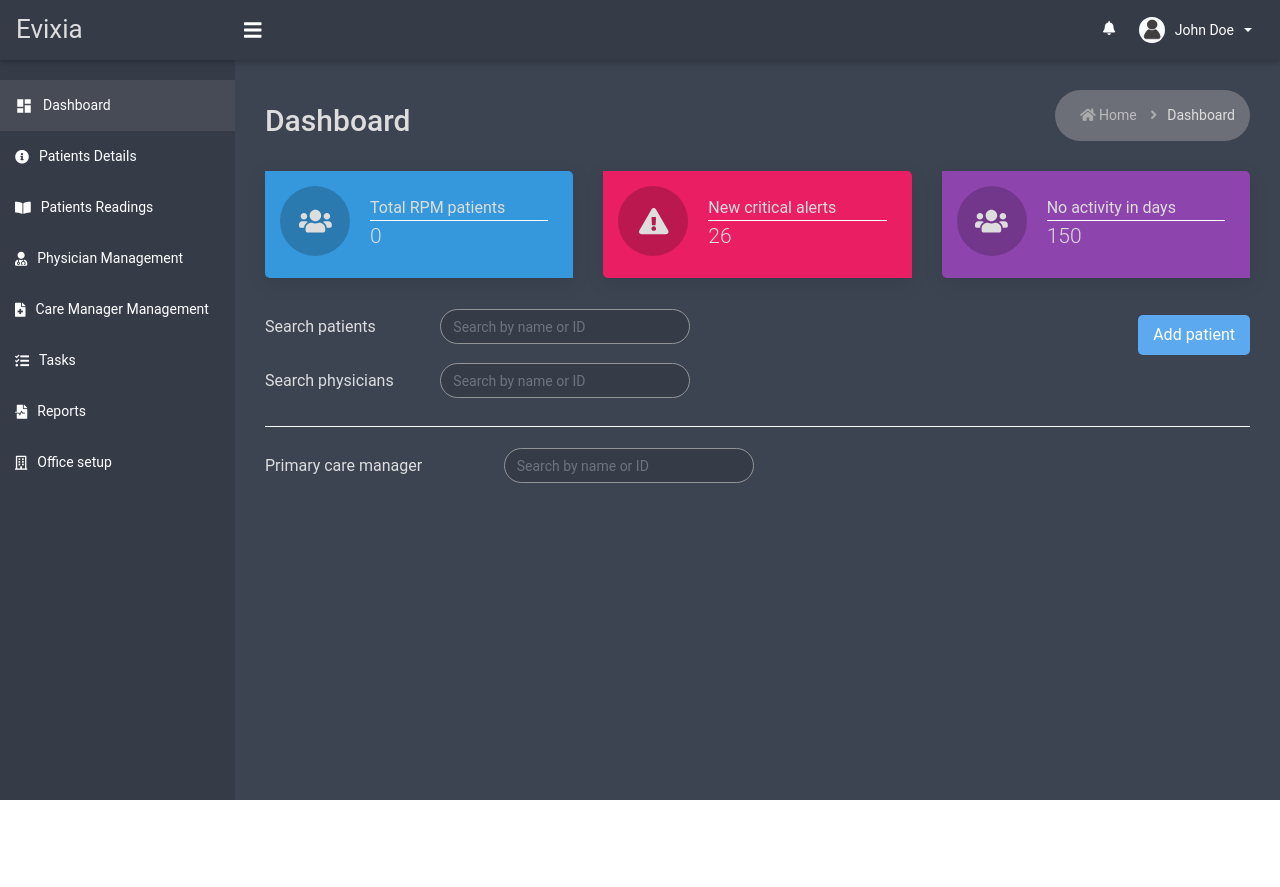
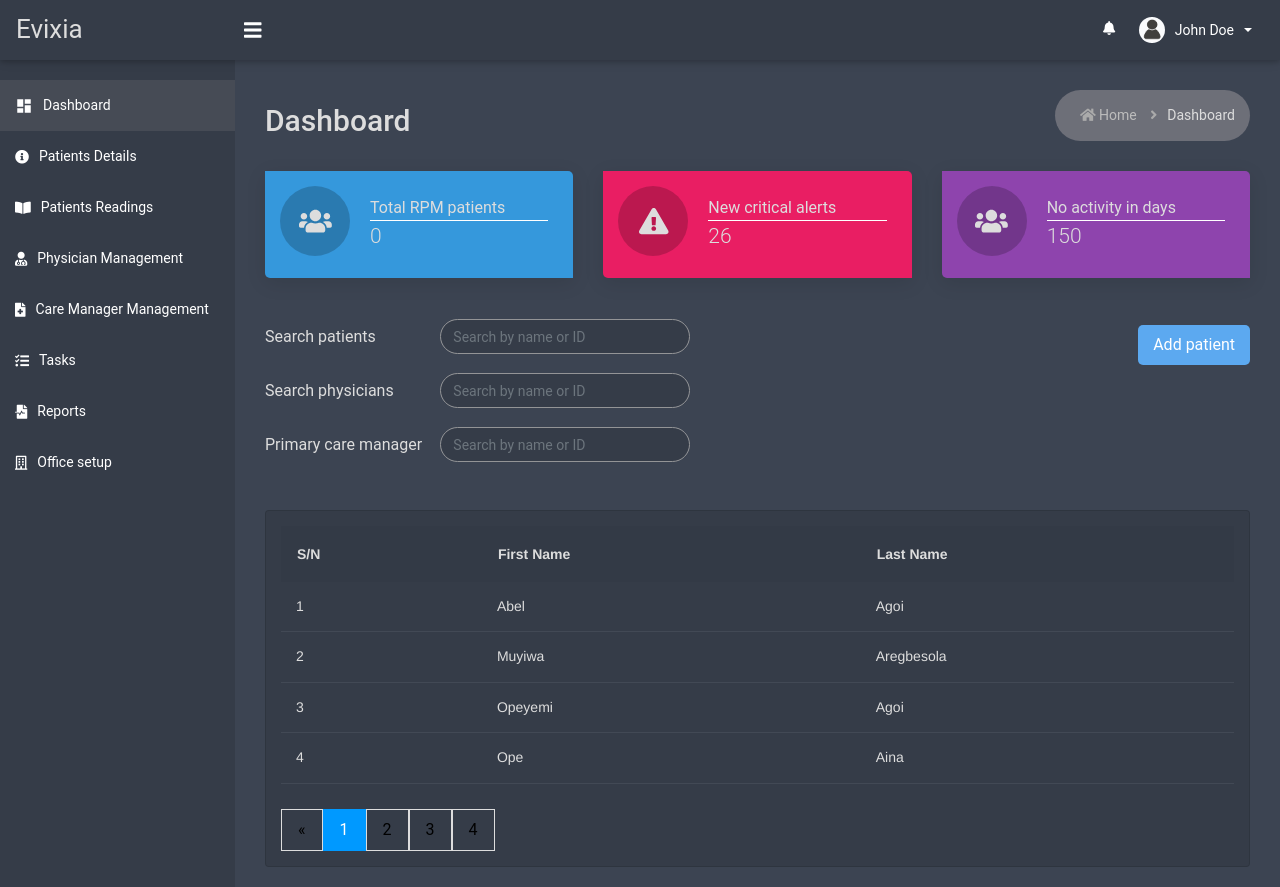
Before and after one commit to praiseycruz/medical-proj-1, a React (Create React App) app in the folder medical-proj/: page /dashboard in a window 1280 px wide. Before the commit the page ends 800 px from the top, so only its background shows below. Built offline with nearby package versions, Linux system fonts and the light colour scheme; no server answers.

Commit message:
added temporary table on dashboard

```diff
--- a/medical-proj/package.json
+++ b/medical-proj/package.json
@@ -15,6 +15,7 @@
     "node-sass": "4.12",
     "react": "^17.0.1",
     "react-bootstrap": "^1.4.0",
+    "react-data-table-component": "^6.11.6",
     "react-dom": "^17.0.1",
     "react-final-form": "^6.5.2",
     "react-redux": "^7.2.2",
--- a/medical-proj/src/pages/dashboard.page.jsx
+++ b/medical-proj/src/pages/dashboard.page.jsx
@@ -2,10 +2,11 @@ import React from 'react'
 import { connect } from 'react-redux'
 import { Link } from 'react-router-dom'
 import { DashboardWrapper } from './styled_components/dashboard.style'
-import { Form, FormControl, Row, Col, Button } from 'react-bootstrap'
+import { Form, FormControl, Row, Col, Button, Card } from 'react-bootstrap'
 import { FontAwesomeIcon } from '@fortawesome/react-fontawesome'
 import { faUsers, faExclamationTriangle } from "@fortawesome/free-solid-svg-icons"
 import { dashboardAction } from '../actions/dashboard.action'
+import { TableComponent } from '../components/Table'
 
 class DashboardPage extends React.Component {
     constructor(props) {
@@ -13,7 +14,95 @@ class DashboardPage extends React.Component {
         this.state = {
             count: 0,
             hasGetPatientCount: false,
-            searchValue: null
+            searchValue: null,
+            patientsData: [
+                {
+                    name: 'John Doe',
+                    dob: '01/01/1987',
+                    gender: 'Male',
+                    careManager: 'John Doe',
+                    pcp: 'John Doe',
+                },
+                {
+                    name: 'John Doe',
+                    dob: '01/01/1987',
+                    gender: 'Male',
+                    careManager: 'John Doe',
+                    pcp: 'John Doe',
+                },
+                {
+                    name: 'John Doe',
+                    dob: '01/01/1987',
+                    gender: 'Male',
+                    careManager: 'John Doe',
+                    pcp: 'John Doe',
+                },
+                {
+                    name: 'John Doe',
+                    dob: '01/01/1987',
+                    gender: 'Male',
+                    careManager: 'John Doe',
+                    pcp: 'John Doe',
+                },
+                {
+                    name: 'John Doe',
+                    dob: '01/01/1987',
+                    gender: 'Male',
+                    careManager: 'John Doe',
+                    pcp: 'John Doe',
+                },
+                {
+                    name: 'John Doe',
+                    dob: '01/01/1987',
+                    gender: 'Male',
+                    careManager: 'John Doe',
+                    pcp: 'John Doe',
+                }
+            ],
+            cols: [
+                {
+                    title: 'Patient Name',
+                    key: 'name',
+                    render: colData => {
+                        return <span>{colData.name}</span>;
+                    }
+                },
+                {
+                    title: 'DOB',
+                    key: 'dob',
+                    render: colData => {
+                        return <span>{colData.dob}</span>;
+                    }
+                },
+                {
+                    title: 'Gender',
+                    key: 'gender',
+                    render: colData => {
+                        return <span>{colData.gender}</span>;
+                    }
+                },
+                {
+                    title: 'Care Manager',
+                    key: 'careManager',
+                    render: colData => {
+                        return <span>{colData.careManager}</span>;
+                    }
+                },
+                {
+                    title: 'PCP',
+                    key: 'pcp',
+                    render: colData => {
+                        return <span>{colData.pcp}</span>;
+                    }
+                },
+                {
+                    title: '',
+                    key: 'edit',
+                    render: colData => {
+                        return <span>{colData.pcp}</span>;
+                    }
+                }
+            ]
         }
     }
 
@@ -150,9 +239,25 @@ class DashboardPage extends React.Component {
                                 </Form>
                             </Col>
                         </Row>
+
+                        <Row>
+                            <Col sm={10} md={9} className="column-content">
+                                <Form>
+                                    <Form.Group as={Row} controlId="searchPrimaryCareManager">
+                                        <Form.Label column sm="6" md="5" lg="4" xl="3">
+                                            Primary care manager
+                                        </Form.Label>
+
+                                        <Col sm="4" md="6" className="p-0">
+                                            <Form.Control type="text" placeholder="Search by name or ID" />
+                                        </Col>
+                                    </Form.Group>
+                                </Form>
+                            </Col>
+                        </Row>
                     </div>
 
-                    <div className="form-wrapper manager-content">
+                    {/*<div className="form-wrapper manager-content">
                         <Form>
                             <Form.Group as={Row} controlId="searchPrimaryCareManager">
                                 <Form.Label column sm="6" md="5" lg="4" xl="3">
@@ -164,7 +269,53 @@ class DashboardPage extends React.Component {
                                 </Col>
                             </Form.Group>
                         </Form>
-                    </div>
+                    </div>*/}
+
+                    <Card>
+                        <Card.Body>
+                            {/*<TableComponent data={this.state.patientsData} cols={this.state.cols} />*/}
+                            <table>
+                              <thead>
+                                <tr>
+                                  <th>S/N</th>
+                                  <th>First Name</th>
+                                  <th>Last Name</th>
+                                </tr>
+                              </thead>
+                              <tbody>
+                                  <tr>
+                                    <td>1</td>
+                                    <td>Abel</td>
+                                    <td>Agoi</td>
+                                  </tr>
+                                  <tr>
+                                    <td>2</td>
+                                    <td>Muyiwa</td>
+                                    <td>Aregbesola</td>
+                                  </tr>
+                                  <tr>
+                                    <td>3</td>
+                                    <td>Opeyemi</td>
+                                    <td>Agoi</td>
+                                  </tr>
+                                  <tr>
+                                    <td>4</td>
+                                    <td>Ope</td>
+                                    <td>Aina</td>
+                                  </tr>
+                              </tbody>
+                            </table>
+
+
+                            <div className="pagination">
+                              <span>&laquo;</span>
+                              <span className="active">1</span>
+                              <span>2</span>
+                              <span>3</span>
+                              <span>4</span>
+                            </div>
+                        </Card.Body>
+                    </Card>
                 </div>
             </DashboardWrapper>
         )
--- a/medical-proj/src/pages/styled_components/dashboard.style.jsx
+++ b/medical-proj/src/pages/styled_components/dashboard.style.jsx
@@ -6,8 +6,9 @@ export const DashboardWrapper = styled.div`
     .dashboard-content {
         .form-wrapper {
             &.patients-content {
-                padding: 10px 0;
-                border-bottom: 1px solid #fff;
+                margin-top: 20px;
+                /* padding: 10px 0; */
+                /* border-bottom: 1px solid #fff; */
 
                 .add-patient {
                     display: flex;
@@ -114,11 +115,124 @@ export const DashboardWrapper = styled.div`
             }
         }
 
+        .card {
+            background-color: #353C48;
+            margin-top: 30px;
+
+            .card-header {
+                font-size: 20px;
+                border-radius: 2px;
+                border: none;
+            }
+
+            .card-body {
+                padding: 15px;
+
+                .pagination {
+                    margin-top: 25px;
+                }
+                .pagination span {
+                  cursor: pointer;
+                  color: black;
+                  float: left;
+                  padding: 8px 16px;
+                  text-decoration: none;
+                  transition: background-color .3s;
+                  border: 1px solid #ddd;
+                }
+
+                .pagination span.active {
+                  background-color: #0099FF;
+                  color: white;
+                  border: 1px solid #0099FF;
+                }
+
+                table {
+                  border-collapse: collapse;
+                  border-spacing: 0;
+                  border-collapse: separate;
+                  border-spacing: 0;
+                  color: #4a4a4d;
+                  font: 14px/1.4 "Helvetica Neue", Helvetica, Arial, sans-serif;
+                  width: 100%;
+
+                  tr {
+                    overflow-x: scroll;
+                  }
+
+                  th,
+                  td {
+                    padding: 15px 15px;
+                    vertical-align: middle;
+                  }
+
+                  thead {
+                    font-size: 14px;
+                    line-height: 24px;
+                    border: 1px solid transparent;
+                    max-width: 100%;
+                    font-weight: 900;
+                    line-height: 24px;
+                    mix-blend-mode: normal;
+                    color: #ddd;
+                    background-color: #333a46;
+                  }
+
+                  thead tr th {
+                    padding: 15px 15px;
+                    border: 1px solid transparent;
+                    text-align: left;
+                  }
+
+                  tbody {
+                    max-width: 100%;
+                  }
+
+                  /* tbody tr:nth-child(odd) {
+                    background: #f0f0f2;
+                  } */
+
+                  tbody tr:hover {
+                    background-color: #464b55;
+                  }
+
+                  td {
+                    padding: 15px 15px;
+                    border-bottom: 1px solid #424955;
+                    color: #ddd;
+                  }
+                }
+            }
+        }
+/*
+        .rdt_TableHeader {
+            background-color: transparent;
+            color: #ddd;
+            margin-top: 15px;
+        }
+
+        .rdt_TableHeadRow {
+            background-color: #353C48;
+        }
+
+        .rdt_TableCol {
+            color: #ddd;
+            font-size: 14px;
+        }
+
+        .rdt_Table {
+            div {
+                &:nth-child(2) {
+                    background-color: #353c48;
+                    color: #ddd;
+                }
+            }
+        } */
+
         @media screen and (min-width: 768px) and (max-width: 1023px) {
             .form-wrapper {
                 &.patients-content {
                     padding: 5px 0;
-                    border-bottom: 1px solid #fff;
 
                     .add-patient {
                         .bg-primary {
```
Also changed, not shown: 1 other file (tests, documents, lock files or other folders).
